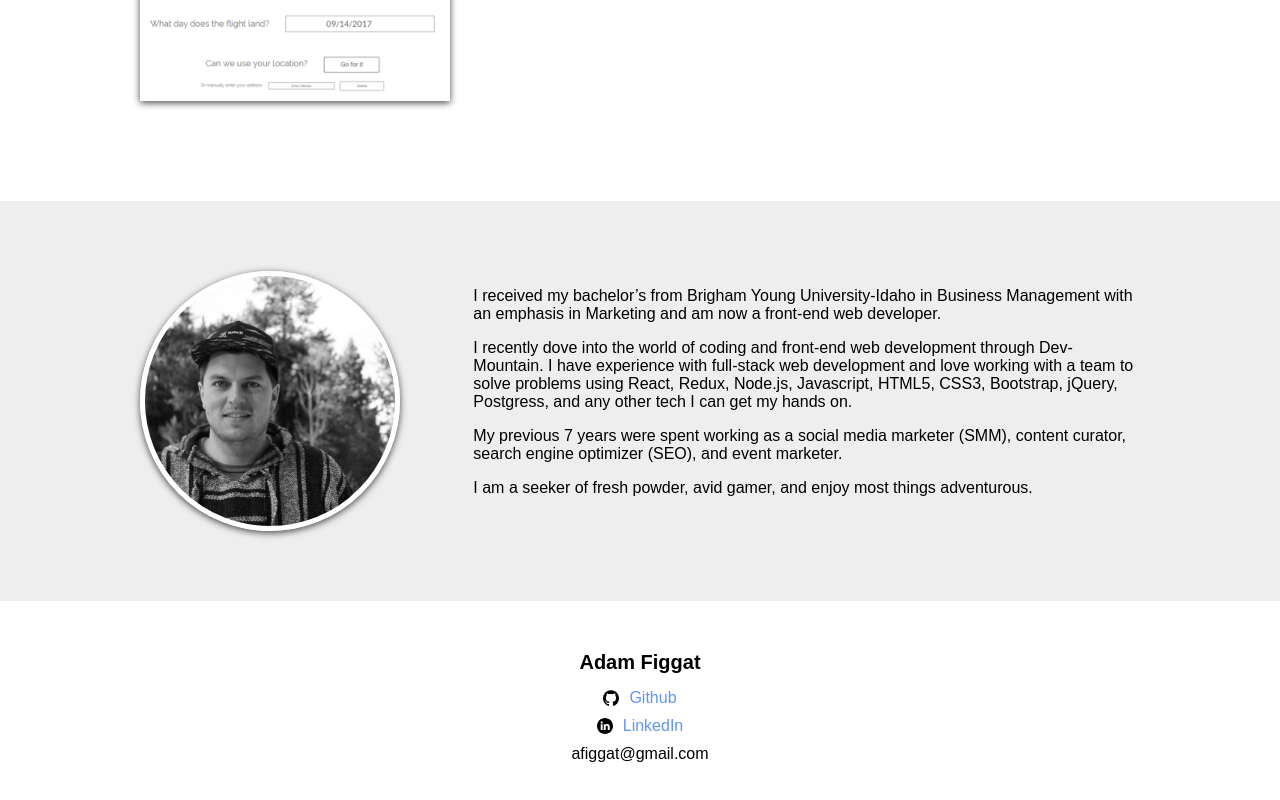
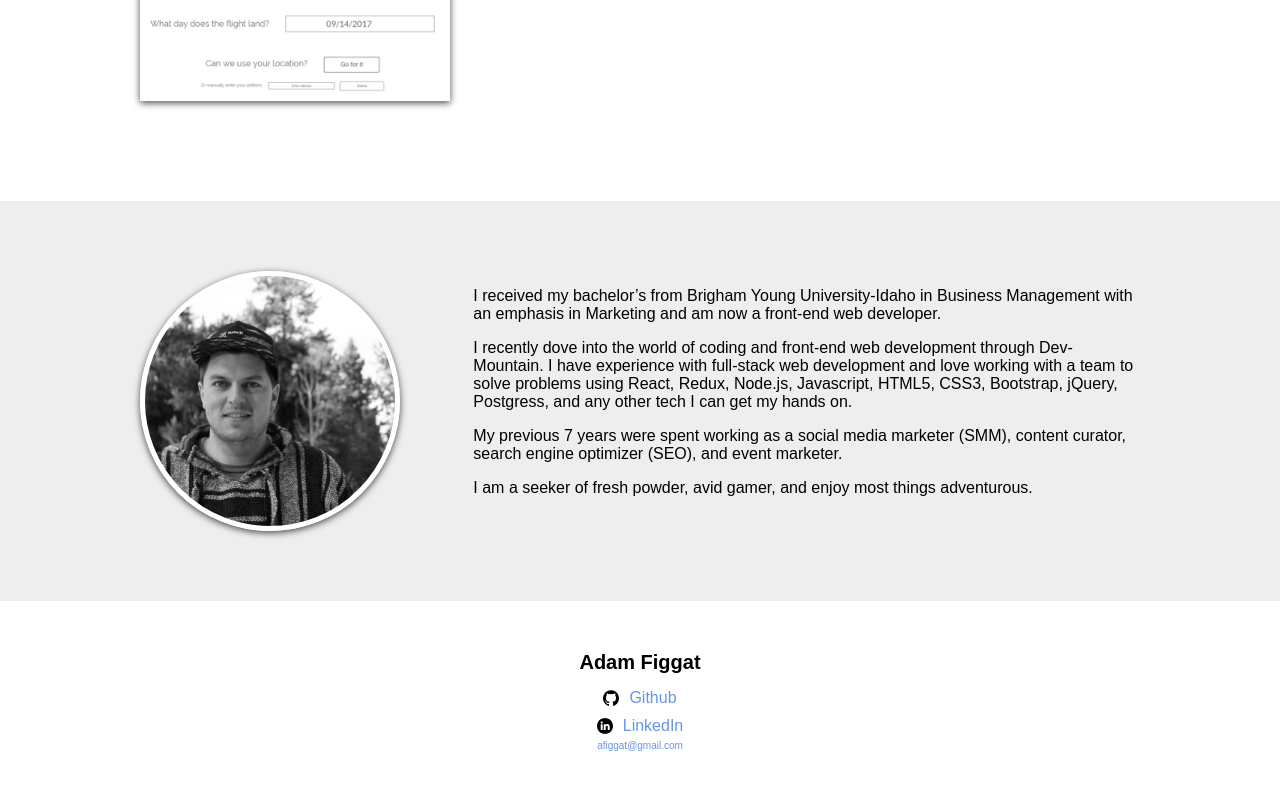
Before and after one commit to adamfigg/portfolio, a React (Create React App) app: page / in a window 1280 px wide. Shown: the part 3254-4054 px from the top of the page. Built offline with nearby package versions, Linux system fonts and the light colour scheme; a web font is replaced by a local one.

Commit message:
added email changes

```diff
--- a/src/Components/App.js
+++ b/src/Components/App.js
@@ -75,7 +75,7 @@ class App extends Component {
 					<p>
 						<a href={'https://www.linkedin.com/in/adam-figgat/'} rel='noopener noreferrer' target='_blank'><Icon src={linkedin} /> LinkedIn</a>
 					</p>
-					<p>afiggat@gmail.com</p>
+					<a href={'mailto:afiggat@gmail.com'} rel='noopener noreferrer' target='_blank'>afiggat@gmail.com</a>
 				</Footer>
 			</SApp>
 		);
```
